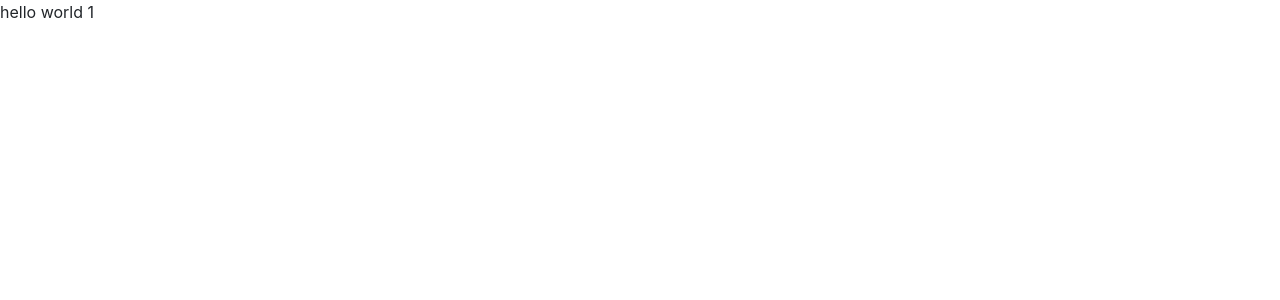
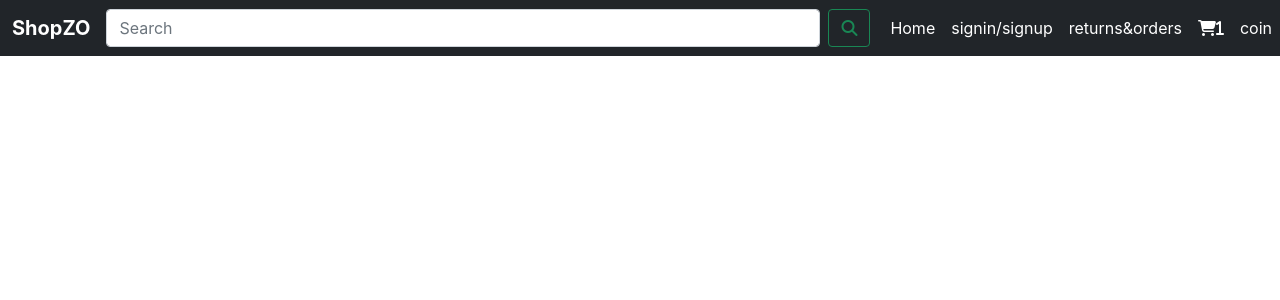
Before and after one commit to ShivamKumar-mnnit/pendown, a React (Create React App) app in the folder client/: page / in a window 1280 px wide. Shown: the top 300 px of the page. Built offline with nearby package versions, Linux system fonts and the light colour scheme.

Commit message:
shivam/navbar
added some features to navbar

```diff
--- a/client/package.json
+++ b/client/package.json
@@ -3,11 +3,13 @@
   "version": "0.1.0",
   "private": true,
   "dependencies": {
+    "@fortawesome/react-fontawesome": "^0.2.0",
     "@testing-library/jest-dom": "^5.16.5",
     "@testing-library/react": "^13.4.0",
     "@testing-library/user-event": "^13.5.0",
     "react": "^18.2.0",
     "react-dom": "^18.2.0",
+    "react-router-dom": "^6.9.0",
     "react-scripts": "5.0.1",
     "web-vitals": "^2.1.4"
   },
--- a/client/public/index.html
+++ b/client/public/index.html
@@ -45,6 +45,7 @@
     -->
     <!-- Option 1: Bootstrap Bundle with Popper -->
  <script src="https://cdn.jsdelivr.net/npm/bootstrap@5.1.3/dist/js/bootstrap.bundle.min.js" integrity="sha384-ka7Sk0Gln4gmtz2MlQnikT1wXgYsOg+OMhuP+IlRH9sENBO0LRn5q+8nbTov4+1p" crossorigin="anonymous"></script>
-
+  <!--Font Awsome-->
+  <script src="https://kit.fontawesome.com/24bdee8c8b.js" crossorigin="anonymous"></script>
   </body>
 </html>
--- a/client/src/App.js
+++ b/client/src/App.js
@@ -1,8 +1,16 @@
+import React from "react";
+import {
+  BrowserRouter as Router,
+} from "react-router-dom";
+import Navbar from './components/navbar';
+
 function App() {
   return (
-    <div>
-      hello world 1
-    </div>
+    <>
+    <Router>
+    <Navbar/>
+    </Router>
+    </>
   );
 }
 
--- /dev/null
+++ b/client/src/components/navbar.css
@@ -0,0 +1,17 @@
+.navbar>.container, .navbar>.container-fluid, .navbar>.container-lg, .navbar>.container-md, .navbar>.container-sm, .navbar>.container-xl, .navbar>.container-xxl {
+    justify-content: flex-start;
+}
+
+.d-flex{
+    width: inherit;
+}
+
+.nav-link{
+    color: white;
+}
+a{
+    color: white;
+}
+.navbar-brand{
+    font-weight: bolder;
+}
--- /dev/null
+++ b/client/src/components/navbar.js
@@ -0,0 +1,47 @@
+import React from 'react'
+import {Link} from 'react-router-dom';
+import './navbar.css';
+
+
+
+const navbar = () => {
+  return (
+    <nav className="navbar navbar-expand-lg bg-body-tertiary navbar navbar bg-dark">
+  <div className="container-fluid">
+    <Link className="navbar-brand" to="/">ShopZO</Link>
+
+    <form className="d-flex" role="search">
+        <input className="form-control me-2" type="search" placeholder="Search" aria-label="Search" />
+        <button className="btn btn-outline-success" type="submit"><i class="fa-solid fa-magnifying-glass"></i></button>
+      </form>
+
+    <button className="navbar-toggler" type="button" data-bs-toggle="collapse" data-bs-target="#navbarSupportedContent" aria-controls="navbarSupportedContent" aria-expanded="false" aria-label="Toggle navigation">
+      <span className="navbar-toggler-icon"></span>
+    </button>
+  </div>
+
+  <div className="collapse navbar-collapse" id="navbarSupportedContent">
+    <ul className="navbar-nav me-auto mb-2 mb-lg-0">
+        <li className="nav-item">
+          <Link className="nav-link active" aria-current="page" to="/">Home</Link>
+        </li>
+        <li className="nav-item">
+          <Link className="nav-link" to="/">signin/signup</Link>
+        </li>
+        <li className="nav-item">
+          <Link className="nav-link" to="/">returns&orders</Link>
+        </li>
+        <li className="nav-item">
+          <Link className="nav-link" to="/"><i class="fa-solid fa-cart-shopping">1</i></Link>
+        </li>
+        <li className="nav-item">
+          <Link className="nav-link" to="/">coin</Link>
+        </li>
+
+      </ul>
+    </div>
+</nav>
+  )
+}
+
+export default navbar
```
Also changed, not shown: client/src/img/logo_shopzo.png (added), 1 other file (tests, documents, lock files or other folders).
